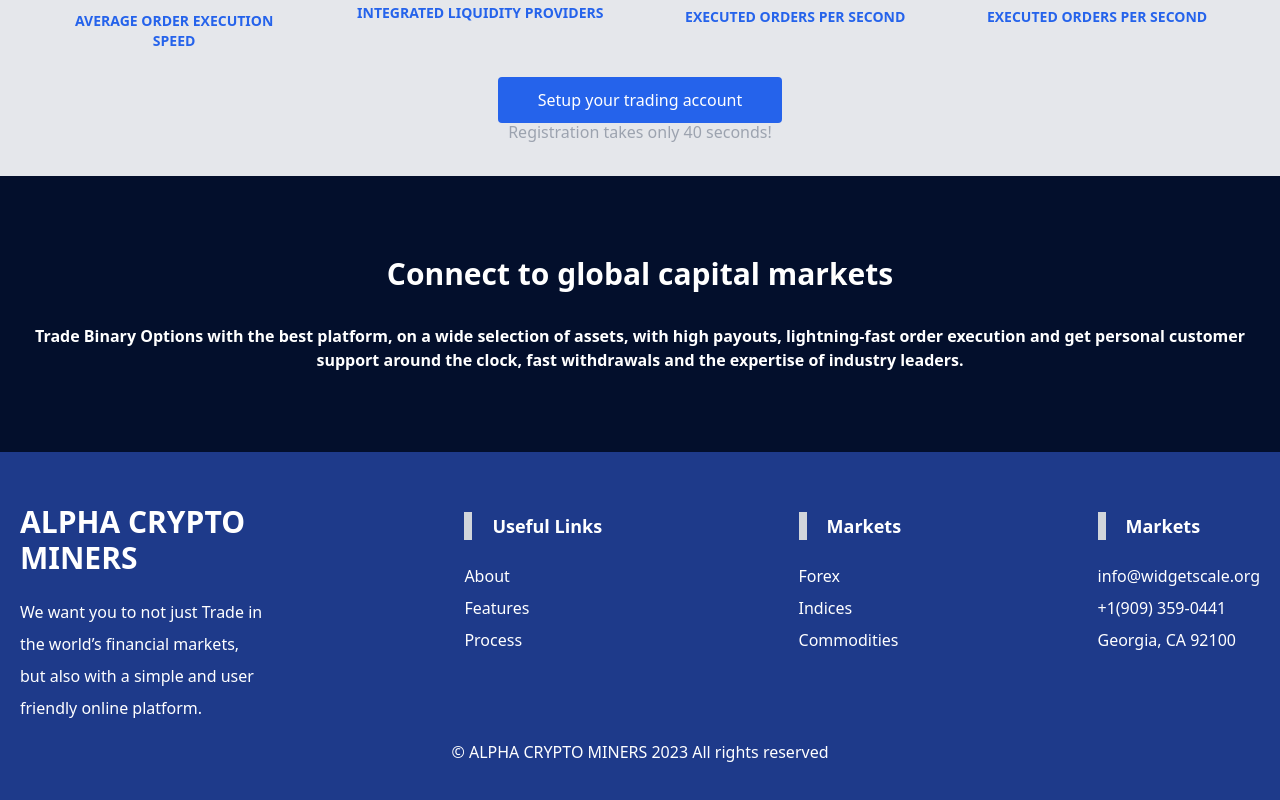
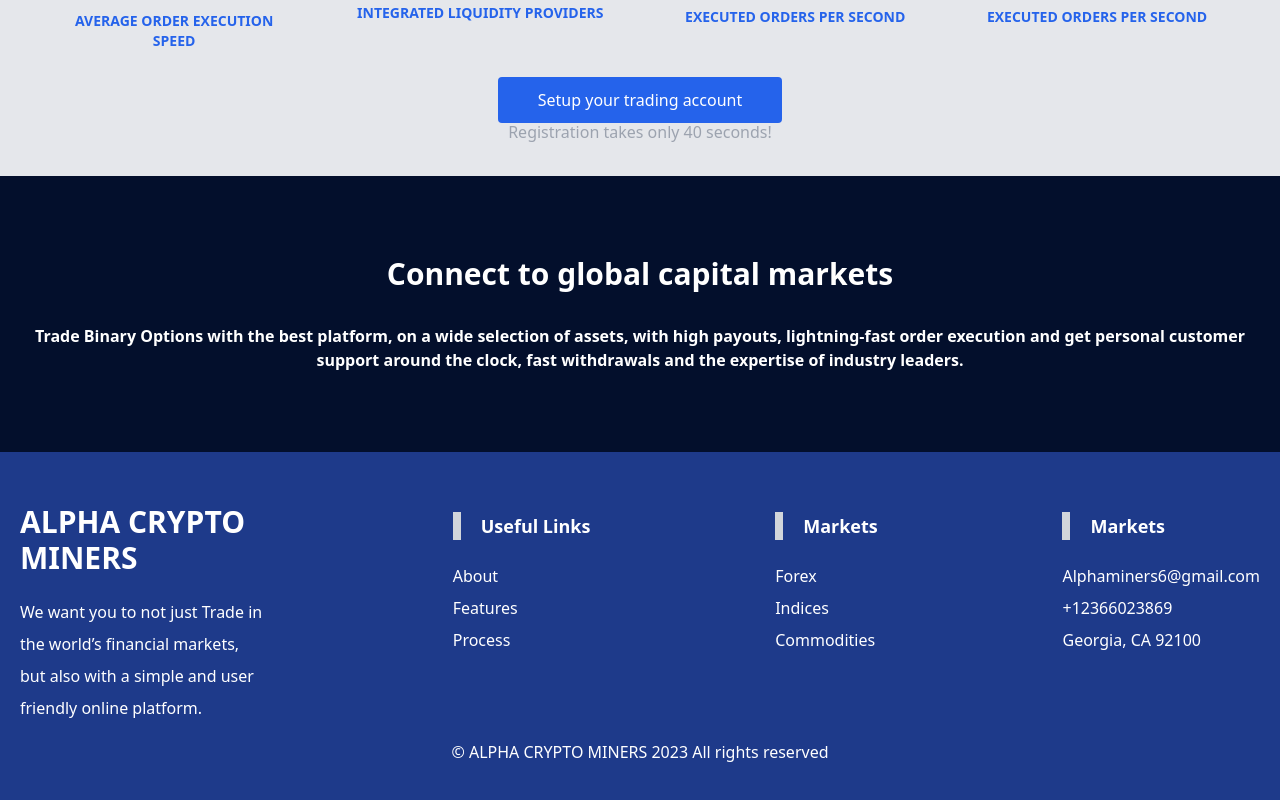
Before and after one commit to Dev-Franqqi/alphaminers, a React (Vite) app: page / in a window 1280 px wide. Shown: the part 2920-3720 px from the top of the page. Built offline with nearby package versions, Linux system fonts and the light colour scheme; no server answers.

Commit message:
changed some hyper links

```diff
--- a/src/components/Homepage/Footer.tsx
+++ b/src/components/Homepage/Footer.tsx
@@ -40,8 +40,8 @@
 
 <h6 className="border-l-8 border-l-gray-300 text-lg font-bold pl-5 my-5 ">Markets</h6>
 <ul>
-    <li>info@widgetscale.org</li>
-    <li>+1(909) 359-0441</li>
+    <li><a href="mailto:Alphaminers6@gmail.com">Alphaminers6@gmail.com</a></li>
+    <li><a href='tel:+12366023869'>+12366023869</a></li>
     <li>Georgia, CA 92100</li>
 </ul>
 </section>
--- a/src/pages/Home.tsx
+++ b/src/pages/Home.tsx
@@ -34,7 +34,7 @@
    <CryptoList />
    <Navbar />
 
-   <motion.div initial='hidden' animate='visible' variants={vari} transition={whatsappt} className="bg-gray-200 md:bottom-2 fixed bottom-72 right-0  md:right-0 w-40 rounded "><Link className="flex" to='https://wa.me/+2347047669823'>
+   <motion.div initial='hidden' animate='visible' variants={vari} transition={whatsappt} className="bg-gray-200 md:bottom-2 fixed bottom-72 right-0  md:right-0 w-40 rounded "><Link className="flex" to='https://wa.me/+12366023869'>
      <img src={whatsapps} width={50} alt="" />
      <span className=" text-black self-center">Chat with us</span>
    </Link>
```
